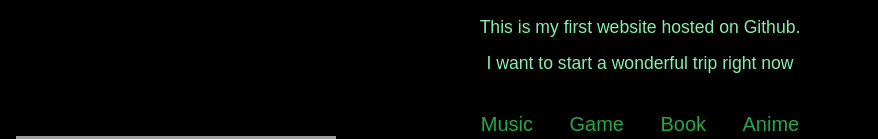
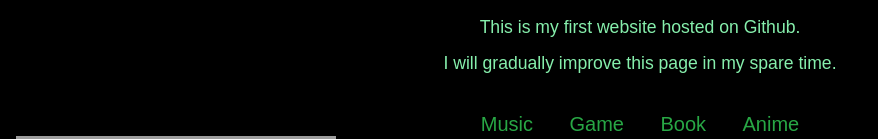
Before and after one commit to taoworld123/my-first-website, a plain HTML site: page index.html in a window 1280 px wide. Shown: the part 294-433 px from the top of the page, without its empty margins (0-878 px from the left). Drawn offline with Linux system fonts and the light colour scheme; grey boxes are pictures that could not be loaded.

Commit message:
Update index.html

```diff
--- a/index.html
+++ b/index.html
@@ -85,7 +85,7 @@
         <div class="name">taoworld123</div>
         <h1>Hello Github!</h1>
         <p>This is my first website hosted on Github.</p>
-        <p>I want to start a wonderful trip right now</p>
+        <p>I will gradually improve this page in my spare time.</p>
         <br>
         <a class="link" href="music.html">Music</a>
         <a class="link" href="game.html">Game</a>
```
